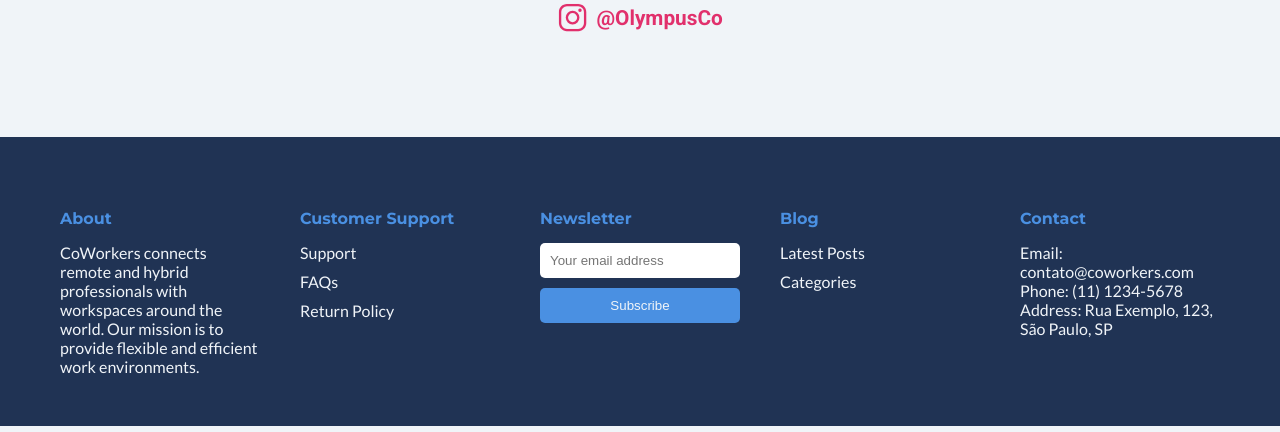
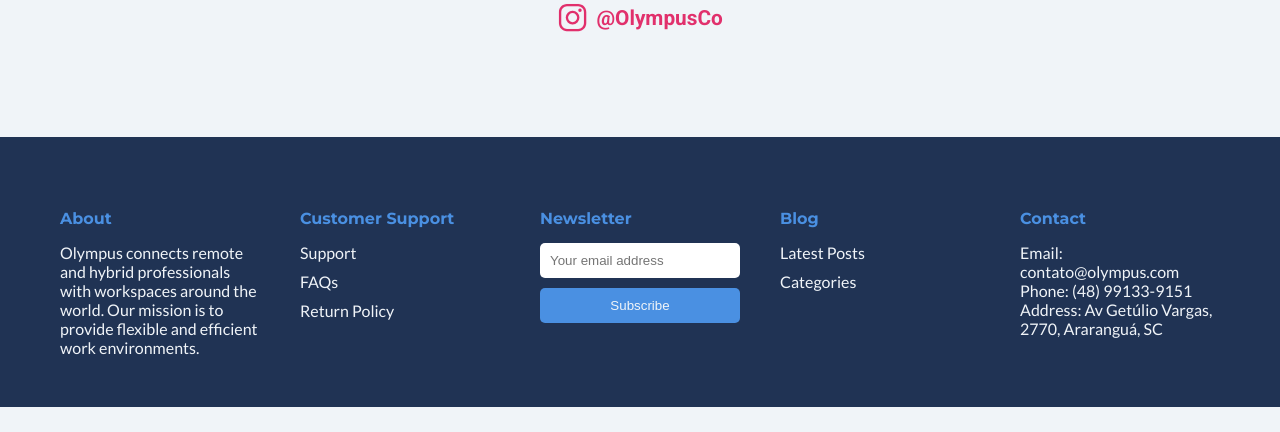
Before and after one commit to Ludmilahttps/coWorker, a Django app: page /pt/ in a window 1280 px wide. Shown: the part 368-800 px from the top of the page. Run offline with Django 5.2, Linux system fonts and the light colour scheme; data that the repository does not hold is empty; parts of the project's set-up code (start-up, migrations or seed data) failed here and were passed over.

Commit message:
Update footer.html

```diff
--- a/homepage/templates/homepage/footer.html
+++ b/homepage/templates/homepage/footer.html
@@ -3,7 +3,7 @@
     <div class="footer-container">
         <div class="footer-section">
             <h4>{% trans "About" %}</h4>
-            <p>{% blocktrans %}CoWorkers connects remote and hybrid professionals with workspaces around the world. Our mission is to provide flexible and efficient work environments.{% endblocktrans %}</p>
+            <p>{% blocktrans %}Olympus connects remote and hybrid professionals with workspaces around the world. Our mission is to provide flexible and efficient work environments.{% endblocktrans %}</p>
         </div>
         <div class="footer-section">
             <h4>{% trans "Customer Support" %}</h4>
@@ -30,9 +30,9 @@
         </div>
         <div class="footer-section">
             <h4>{% trans "Contact" %}</h4>
-            <p>{% trans "Email" %}: contato@coworkers.com</p>
-            <p>{% trans "Phone" %}: (11) 1234-5678</p>
-            <p>{% trans "Address" %}: Rua Exemplo, 123, São Paulo, SP</p>
+            <p>{% trans "Email" %}: contato@olympus.com</p>
+            <p>{% trans "Phone" %}: (48) 99133-9151</p>
+            <p>{% trans "Address" %}: Av Getúlio Vargas, 2770, Araranguá, SC</p>
         </div>
     </div>
 </footer>
```
